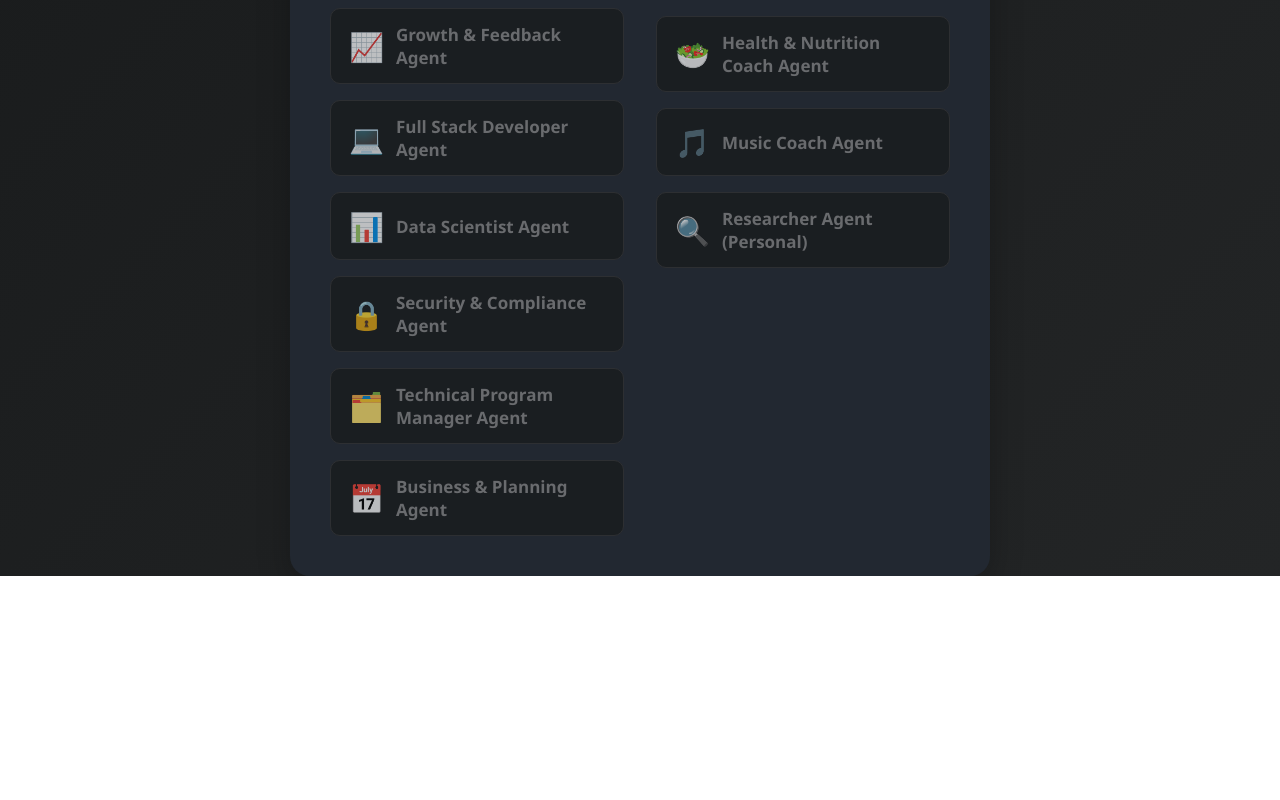
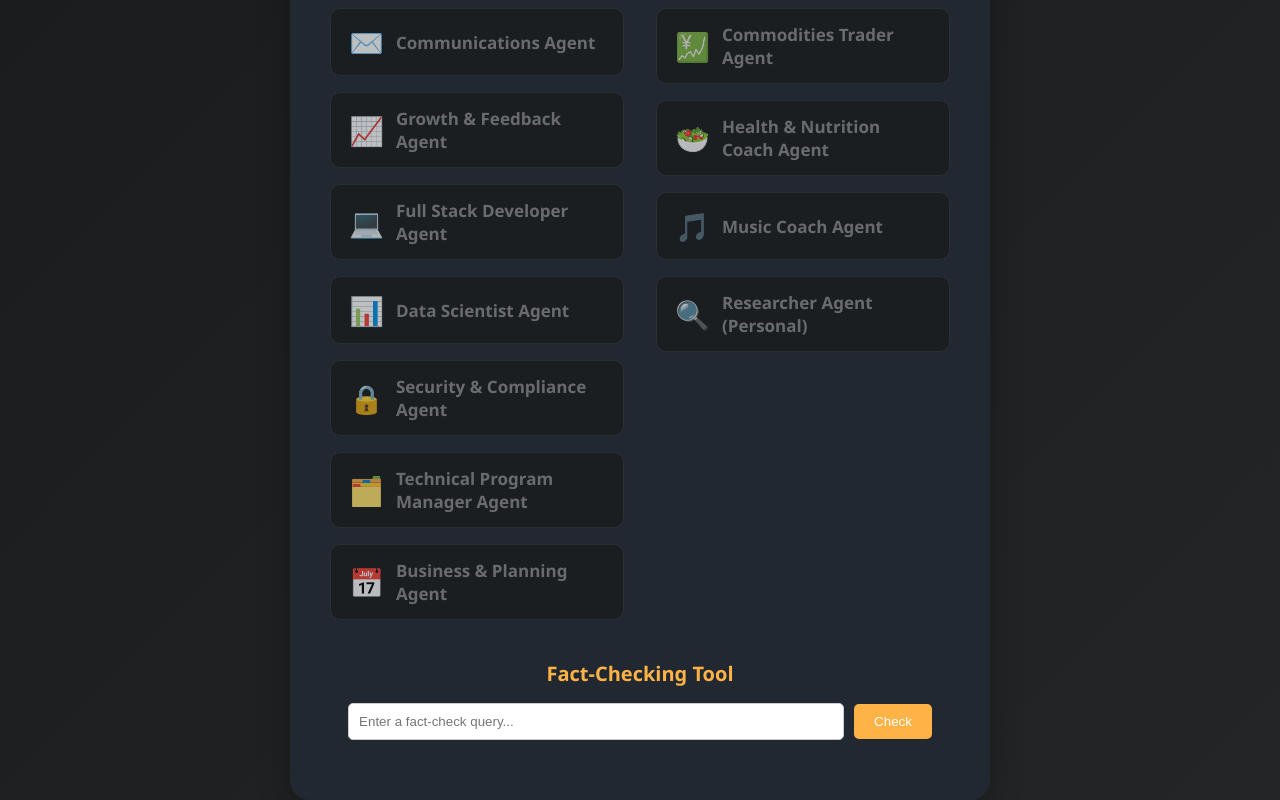
Before and after one commit to christianmolnar/mypersonalassistant, a Next.js app in the folder ai-personal-team/: page / in a window 1280 px wide. Shown: the part 511-1311 px from the top of the page. Before the commit the page ends 1087 px from the top, so only its background shows below. Built offline with nearby package versions, Linux system fonts and the light colour scheme.

Commit message:
Update mission control with Communications Agent and feature improvements

```diff
--- a/ai-personal-team/app/page.tsx
+++ b/ai-personal-team/app/page.tsx
@@ -1,9 +1,17 @@
 "use client";
 import Link from "next/link";
-import { useEffect } from "react";
+import { useEffect, useState } from "react";
+import axios from "axios";
 
 // I'll use the real agent list from Agent_Abilities_Library.md
 const workAgents = [
+	{
+		name: "Communications Agent",
+		description: "Generate photorealistic images from prompts or reference images.",
+		href: "/image-generator",
+		icon: "🖼️",
+		enabled: true,
+	},
 	{
 		name: "Career Development Agent",
 		description: "Resume writing, interview prep, branding, portfolio support.",
@@ -113,7 +121,19 @@
 	},
 ];
 
+interface FactCheckResult {
+	decision: string;
+	sources: {
+		for: { title: string; link: string }[];
+		against: { title: string; link: string }[];
+		inconclusive: { title: string; link: string }[];
+	};
+}
+
 export default function MissionControl() {
+	const [query, setQuery] = useState("");
+	const [result, setResult] = useState<FactCheckResult | null>(null);
+
 	useEffect(() => {
 		document.body.style.background =
 			"linear-gradient(135deg, #181a1b 0%, #232526 100%)";
@@ -125,6 +145,15 @@
 			document.body.style.fontFamily = "";
 		};
 	}, []);
+
+	const handleFactCheck = async () => {
+		try {
+			const response = await axios.get(`/api/rss-test`, { params: { query } });
+			setResult(response.data);
+		} catch (error) {
+			console.error("Error fetching fact-check result:", error);
+		}
+	};
 
 	return (
 		<>
@@ -256,7 +285,7 @@
 								{/* Enabled agents */}
 								{personalAgents.filter((a) => a.enabled).map((agent) => (
 									<Link
-										key={agent.name}
+									key={agent.name}
 										href={agent.href}
 										style={{
 											display: "flex",
@@ -389,6 +418,110 @@
 							</div>
 						</div>
 					)}
+					{/* Fact-Checking Tool Section */}
+					<div style={{ marginTop: 40 }}>
+						<h2
+							style={{
+								color: "#ffb347",
+								fontSize: 20,
+								marginBottom: 16,
+								textAlign: "center",
+							}}
+						>
+							Fact-Checking Tool
+						</h2>
+						<div style={{ textAlign: "center", marginBottom: 20 }}>
+							<input
+								type="text"
+								placeholder="Enter a fact-check query..."
+								value={query}
+								onChange={(e) => setQuery(e.target.value)}
+								style={{
+									padding: 10,
+									width: "80%",
+									borderRadius: 5,
+									border: "1px solid #ccc",
+								}}
+							/>
+							<button
+								onClick={handleFactCheck}
+								style={{
+									marginLeft: 10,
+									padding: "10px 20px",
+									borderRadius: 5,
+									background: "#ffb347",
+									color: "#fff",
+									border: "none",
+									cursor: "pointer",
+								}}
+							>
+								Check
+							</button>
+						</div>
+						{result && (
+							<div
+								style={{
+									background: "#232526",
+									padding: 20,
+									borderRadius: 10,
+									color: "#f3f3f3",
+								}}
+							>
+								<h3>Decision: {result.decision}</h3>
+								<div>
+									<h4>For:</h4>
+									<ul>
+										{result.sources.for.map((article, index) => (
+											<li key={index}>
+												<a
+													href={article.link}
+													target="_blank"
+													rel="noopener noreferrer"
+													style={{ color: "#ffb347" }}
+												>
+													{article.title}
+												</a>
+											</li>
+										))}
+									</ul>
+								</div>
+								<div>
+									<h4>Against:</h4>
+									<ul>
+										{result.sources.against.map((article, index) => (
+											<li key={index}>
+												<a
+													href={article.link}
+													target="_blank"
+													rel="noopener noreferrer"
+													style={{ color: "#ffb347" }}
+												>
+													{article.title}
+												</a>
+											</li>
+										))}
+									</ul>
+								</div>
+								<div>
+									<h4>Inconclusive:</h4>
+									<ul>
+										{result.sources.inconclusive.map((article, index) => (
+											<li key={index}>
+												<a
+													href={article.link}
+													target="_blank"
+													rel="noopener noreferrer"
+													style={{ color: "#ffb347" }}
+												>
+													{article.title}
+												</a>
+											</li>
+										))}
+									</ul>
+								</div>
+							</div>
+						)}
+					</div>
 				</main>
 			</div>
 		</>
```
